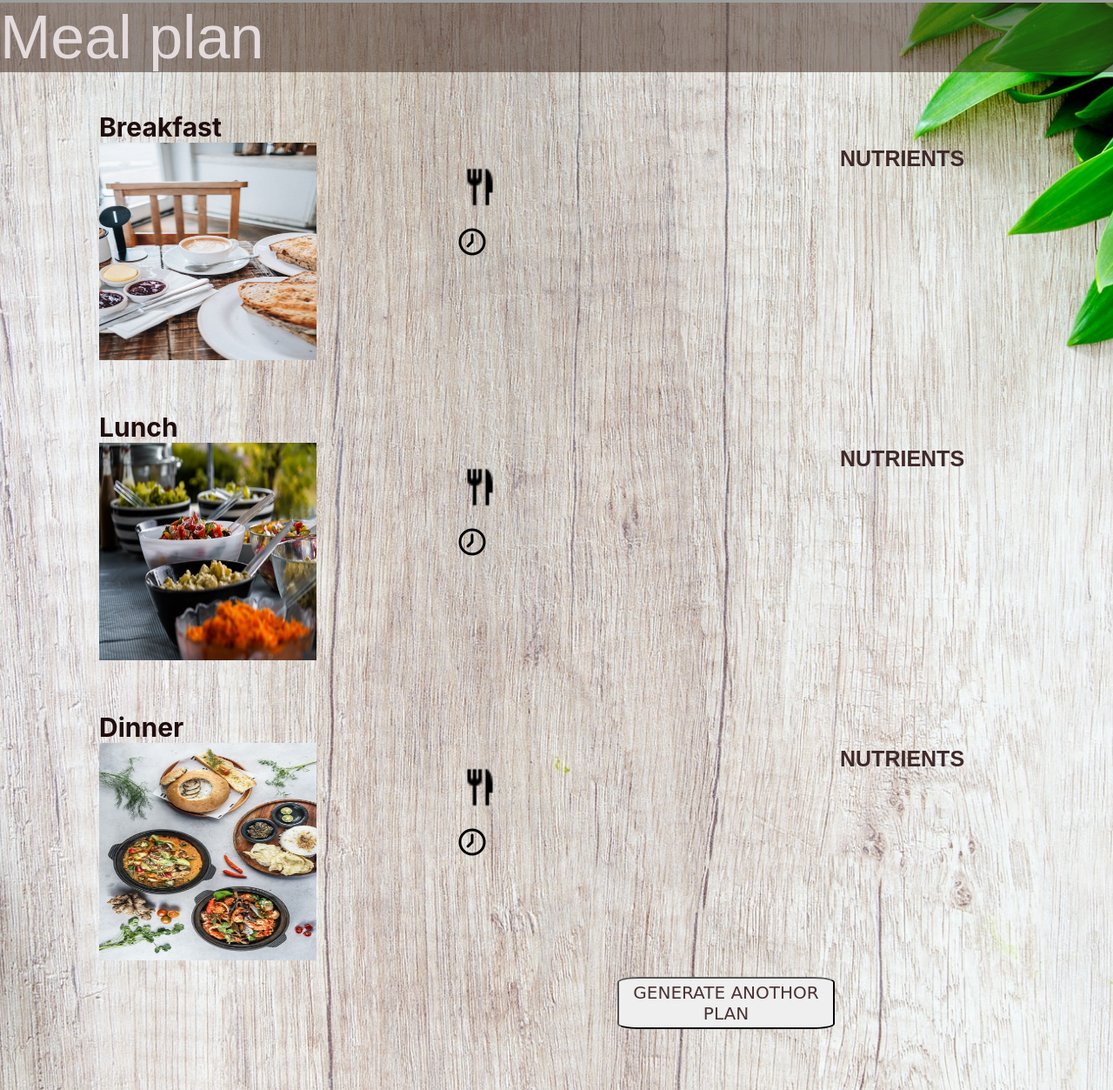
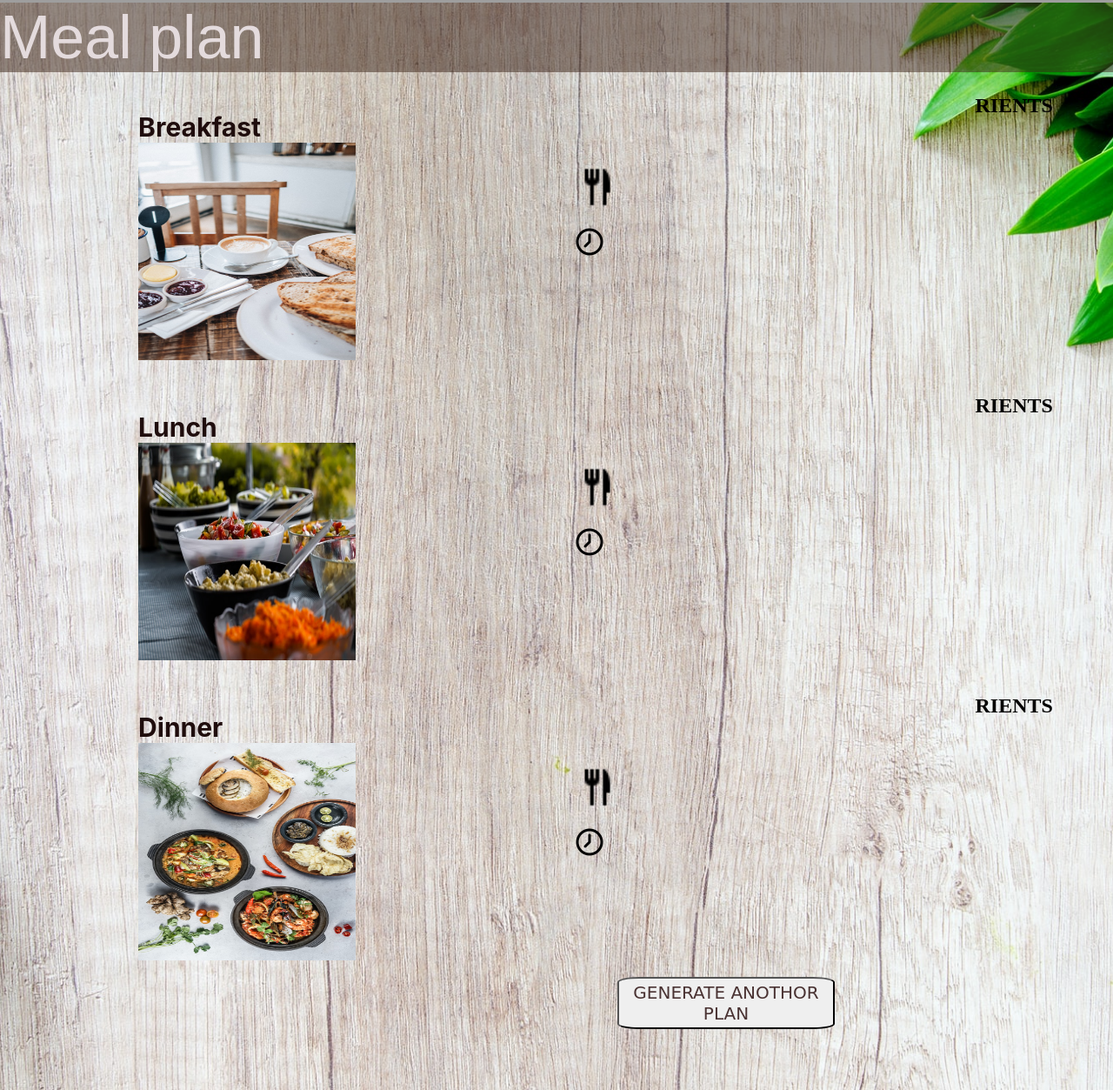
Before and after one commit to AnnaPanosyan/Meals, a plain HTML site: page index.html in a window 1280 px wide. Shown: the part 1597-2850 px from the top of the page at 87% size. Drawn offline with Linux system fonts and the light colour scheme; no server answers; grey boxes are pictures that could not be loaded.

Commit message:
Update index.html

```diff
--- a/index.html
+++ b/index.html
@@ -17,6 +17,7 @@
               </nav>
             </div>
             <section id="recipes">
+
               <div class="mealPlan2"> All Recipes </div>
               <div class="texts">
               <h1 class="text" >Find Meals For Your Ingredients</h1>
@@ -24,10 +25,17 @@
               <button class="button1">X</button>
             </div>
               <div class="allrecieps">
+
+
               </div>
 
+            <div class="div">
+           </div>
+              <div class="div">
+              </div>
             </section>
-              <section id="plan">
+
+            <section id="plan">
                 <div class="mealPlan2">Meal plan</div>
 
                   <div class="div">
@@ -45,8 +53,8 @@
                     <p class="minB"></p>
                   </div>
                    </div>
-                    <div class="nutrients">
-                      <h1 class="nutrientsB">NUTRIENTS</h1>
+                    <div class="rients">
+                      <h1 class="rientsB">RIENTS</h1>
                    <h2 class="cal"></h2>
                     <h2 class="car"></h2>
                     <h2 class="fat"></h2>
@@ -69,8 +77,8 @@
                     <p class="minL"></p>
                   </div>
                 </div>
-                  <div class="nutrients">
-                    <h1 class="nutrientsB">NUTRIENTS</h1>
+                  <div class="rients">
+                    <h1 class="rientsB">RIENTS</h1>
                     <h2 class="cal"></h2>
                     <h2 class="car"></h2>
                     <h2 class="fat"></h2>
@@ -92,8 +100,8 @@
                     <p class="minD"></p>
                   </div>
                   </div>
-                  <div class="nutrients">
-                    <h1 class="nutrientsB">NUTRIENTS
+                  <div class="rients">
+                    <h1 class="rientsB">RIENTS
                     </h1>
 
                     <h2 class="cal"></h2>
```
